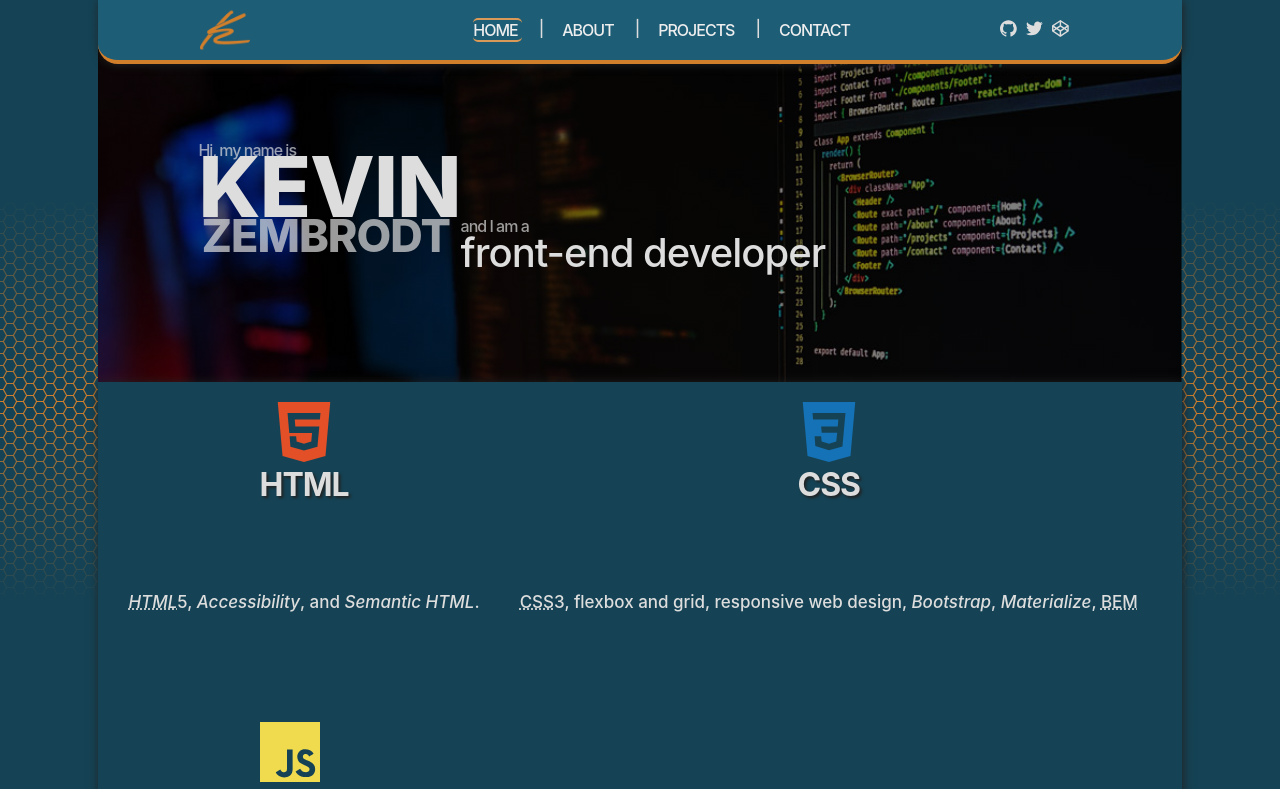
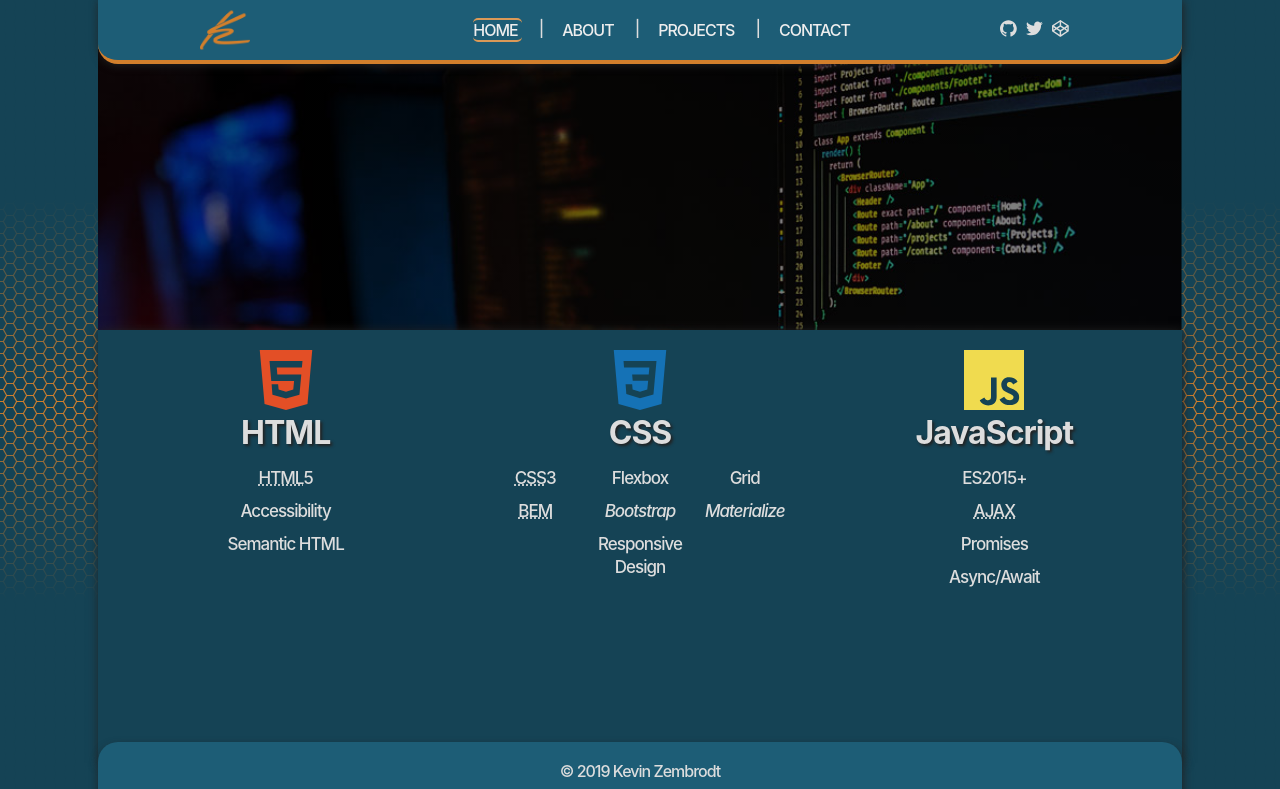
Before and after one commit to Nixikaz/portfolio-react, a React (Create React App) app: page / in a window 1280 px wide. Shown: the top 789 px of the page. Built offline with nearby package versions, Linux system fonts and the light colour scheme.

Commit message:
corrected issues with flexbox on home page

```diff
--- a/src/components/Css.js
+++ b/src/components/Css.js
@@ -9,10 +9,15 @@ const Css = () => {
         <h1>CSS</h1>
       </div>
       <div className="card__body">
-        <p>
-          <abbr title="Cascading Style Sheets">CSS</abbr>3, flexbox and grid, responsive web design, <em>Bootstrap</em>,{' '}
-          <em>Materialize</em>, <abbr title="Block, Element, Modifier">BEM</abbr>
-        </p>
+      <ul className="card__list">
+        <li><abbr title="Cascading Style Sheets">CSS</abbr>3</li>
+        <li>Flexbox</li>
+        <li>Grid</li>
+        <li><abbr title="Block, Element, Modifier">BEM</abbr></li>
+        <li><em>Bootstrap</em></li>
+        <li><em>Materialize</em></li>
+        <li>Responsive Design</li>
+      </ul>
       </div>
     </div>
   );
--- a/src/components/Hero.js
+++ b/src/components/Hero.js
@@ -6,11 +6,11 @@ export default class Hero extends Component {
     return (
       <div className="hero">
         <div className="hero__grid">
-          <span className="hero__intro">Hi, my name is</span>
+          {/* <span className="hero__intro">Hi, my name is</span>
           <span className="hero__firstname">Kevin</span>
           <span className="hero__and">and I am a</span>
           <span className="hero__lastname">Zembrodt</span>
-          <span className="hero__webdev">front-end developer</span>
+          <span className="hero__webdev">front-end developer</span> */}
         </div>
       </div>
     );
--- a/src/components/Home.js
+++ b/src/components/Home.js
@@ -6,33 +6,38 @@ import { Spring } from 'react-spring/renderprops';
 
 export default class Home extends Component {
   render() {
+    const animateFrom = {opacity: 0, transform: 'translateX(200px)'};
+    const animateTo = {opacity: 1, transform: 'translateX(0px)'};
     return (
       <main className="content">
         <Spring
-          from={{ opacity: 0, transform: 'translateY(-20px)' }}
-          to={{ opacity: 1, transform: 'translateY(0px)' }}
-          config={{ duration: 300 }}
+          from={ animateFrom }
+          to={ animateTo }
+          config={{ delay: 500, duration: 300, tension: 100, friction: 14}}
         >
           {props => (
-            <section style={props}>
+            <section className="card__section" style={props}>
               <Html />
             </section>
           )}
         </Spring>
         <Spring
-          from={{ opacity: 0, transform: 'translateY(-20px)' }}
-          to={{ opacity: 1, transform: 'translateY(0px)' }}
-          config={{ delay: 300, duration: 300 }}
+          from={ animateFrom }
+          to={ animateTo }
+          config={{ delay: 1000, duration: 300 }}
         >
           {props => (
-            <section style={props}>
+            <section className="card__section" style={props}>
               <Css />
             </section>
           )}
         </Spring>
-        <Spring from={{ opacity: 0, transform: 'translateY(-20px)' }} to={{ opacity: 1, transform: 'translateY(0px)' }}>
+        <Spring
+          from={ animateFrom }
+          to={ animateTo }
+          config={{ delay: 1500, duration: 300}}>
           {props => (
-            <section style={props}>
+            <section className="card__section" style={props}>
               <Javascript />
             </section>
           )}
--- a/src/components/Html.js
+++ b/src/components/Html.js
@@ -9,12 +9,11 @@ const Html = () => {
         <h1>HTML</h1>
       </div>
       <div className="card__body">
-        <p>
-          <em>
-            <abbr title="HyperText Markup Language">HTML</abbr>
-          </em>
-          5, <em>Accessibility</em>, and <em>Semantic HTML</em>.
-        </p>
+        <ul>
+          <li><abbr title="HyperText Markup Language">HTML</abbr>5</li>
+          <li>Accessibility</li>
+          <li>Semantic HTML</li>
+        </ul>
       </div>
     </div>
   );
--- a/src/components/Javascript.js
+++ b/src/components/Javascript.js
@@ -9,9 +9,12 @@ const Javascript = () => {
         <h1>JavaScript</h1>
       </div>
       <div className="card__body">
-        <p>
-          ES2015+, <abbr title="asynchronous JavaScript and XML">AJAX</abbr>, Promises, async/await,
-        </p>
+        <ul>
+          <li>ES2015+</li>
+          <li><abbr title="asynchronous JavaScript and XML">AJAX</abbr></li>
+          <li>Promises</li>
+          <li>Async/Await</li>
+        </ul>
       </div>
     </div>
   );
--- a/src/index.css
+++ b/src/index.css
@@ -218,15 +218,11 @@ li {
   align-content: start;
   justify-content: center; */
   box-shadow: .1rem .1rem 1rem #222;
-  /* overflow: hidden; */
+  overflow: hidden;
 }
 .content--single {
   grid-template-columns: 50%;
   padding-top: 3rem;
-}
-section {
-  display: flex;
-  flex-direction: column;
 }
 section > p {
   font-family: 'Lucida Sans', 'Lucida Sans Regular', 'Lucida Grande', 'Lucida Sans Unicode', Geneva, Verdana, sans-serif;
@@ -270,9 +266,11 @@ section p .image__fam {
   opacity: 0.3;
   z-index: 0;
 }
+.card__section {
+  flex: 1 1 20rem;
+}
 .card {
   margin: 1rem;
-  flex: 1 1 30rem;
   display: grid;
   grid-template-areas:
   "card__header"
@@ -312,6 +310,14 @@ section p .image__fam {
 }
 .card--hover:hover .svg--large {
   opacity: 1;
+}
+.card__list {
+  display: flex;
+  justify-content: space-around;
+  flex-flow: row wrap;
+}
+.card__list li {
+  flex-basis: 10rem;
 }
 .image__html {
   width: 6rem;
```
Also changed, not shown: 1 other file (tests, documents, lock files or other folders).
